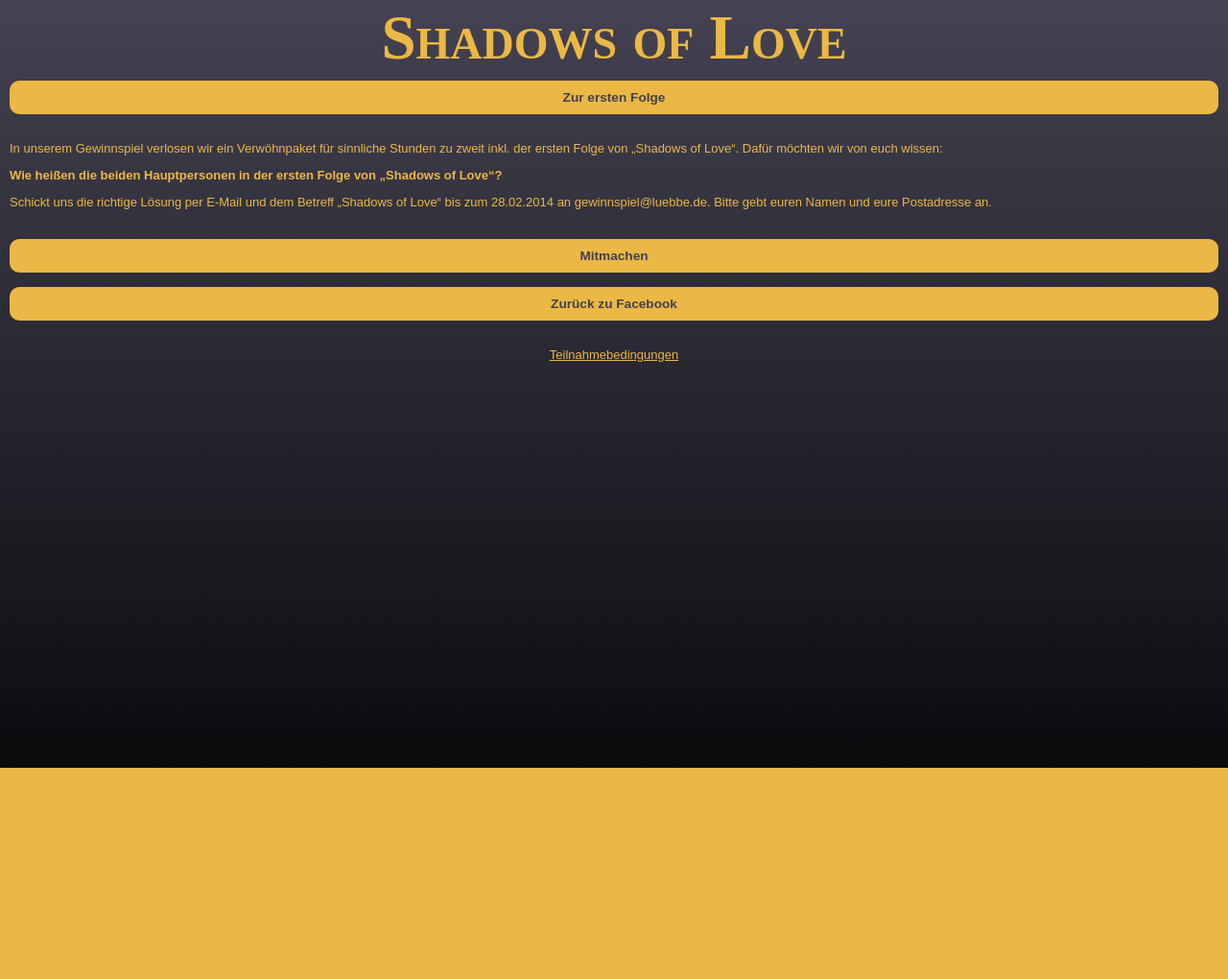
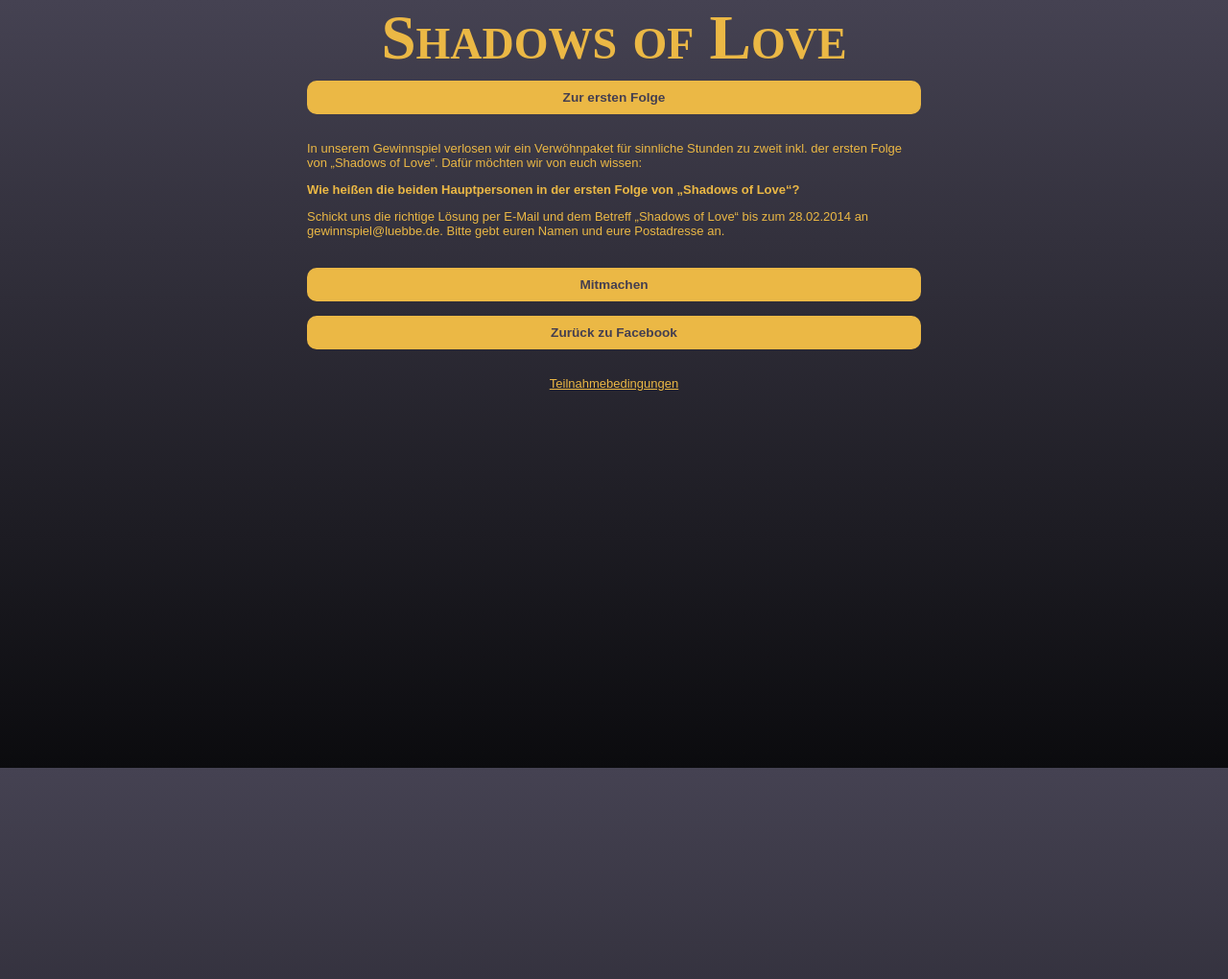
Before and after one commit to norsin/shadowsoflove, a PHP site: page /mobile/game.php in a window 1280 px wide. Shown: the whole page at 96% size. Before the commit the page ends 800 px from the top, so only its background shows below. Run offline with PHP 8.4, Linux system fonts and the light colour scheme.

Commit message:
#6690: fixing responsive rules for tablet view

```diff
--- a/mobile/css/frameset.css
+++ b/mobile/css/frameset.css
@@ -197,8 +197,10 @@
 
     /* Note: Design for a width of 480px */
 
-    @media only screen and (min-width: 480px) and (max-width: 840px) {
+    @media only screen and (min-width: 480px) and (max-width: 767px) {
         .wrapper {
+	    width: 60%;
+	    margin-left: 20%;
             min-height: 800px;
         }
     }
@@ -209,8 +211,10 @@
 
     /* Note: Design for a width of 480px */
 
-    @media only screen and (min-width: 767px) and (max-width: 1024px) {
+    @media only screen and (min-width: 767px) {
         .wrapper {
+	    width: 50%;
+	    margin-left: 25%;
             min-height: 1000px;
         }
     }
```
